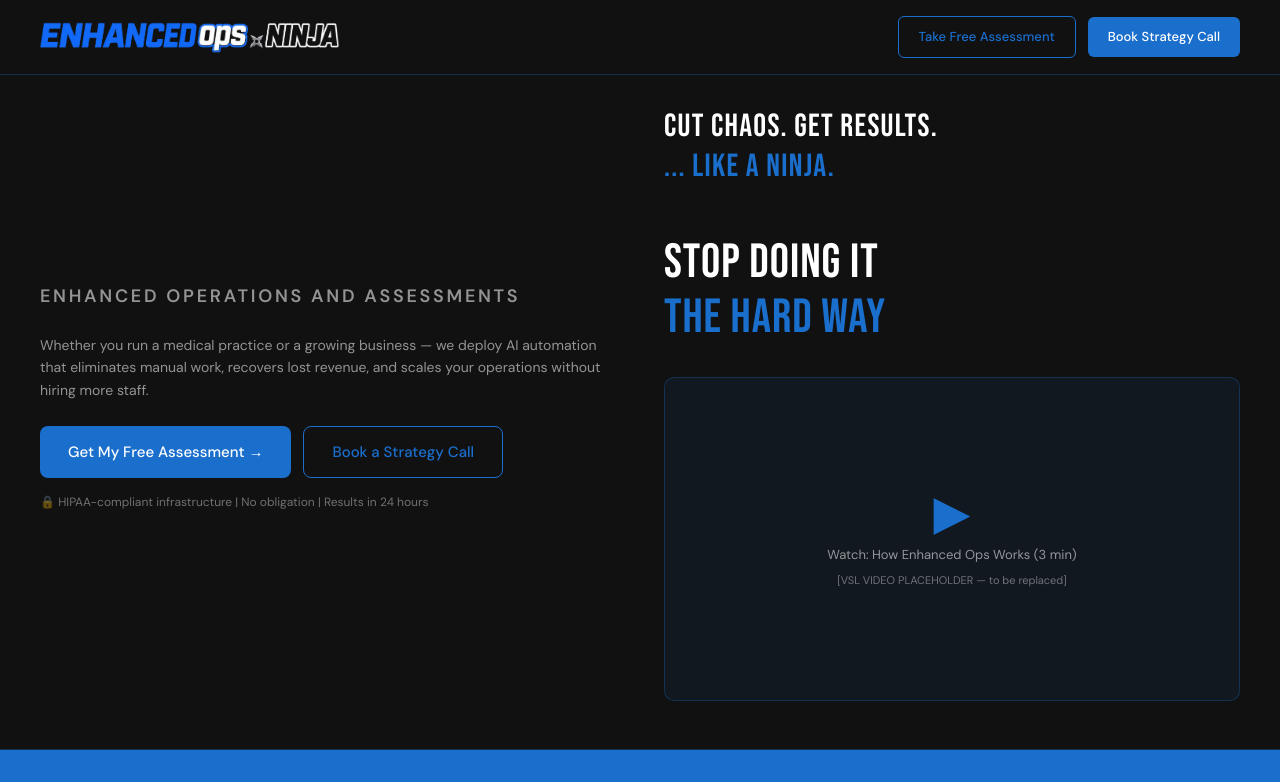
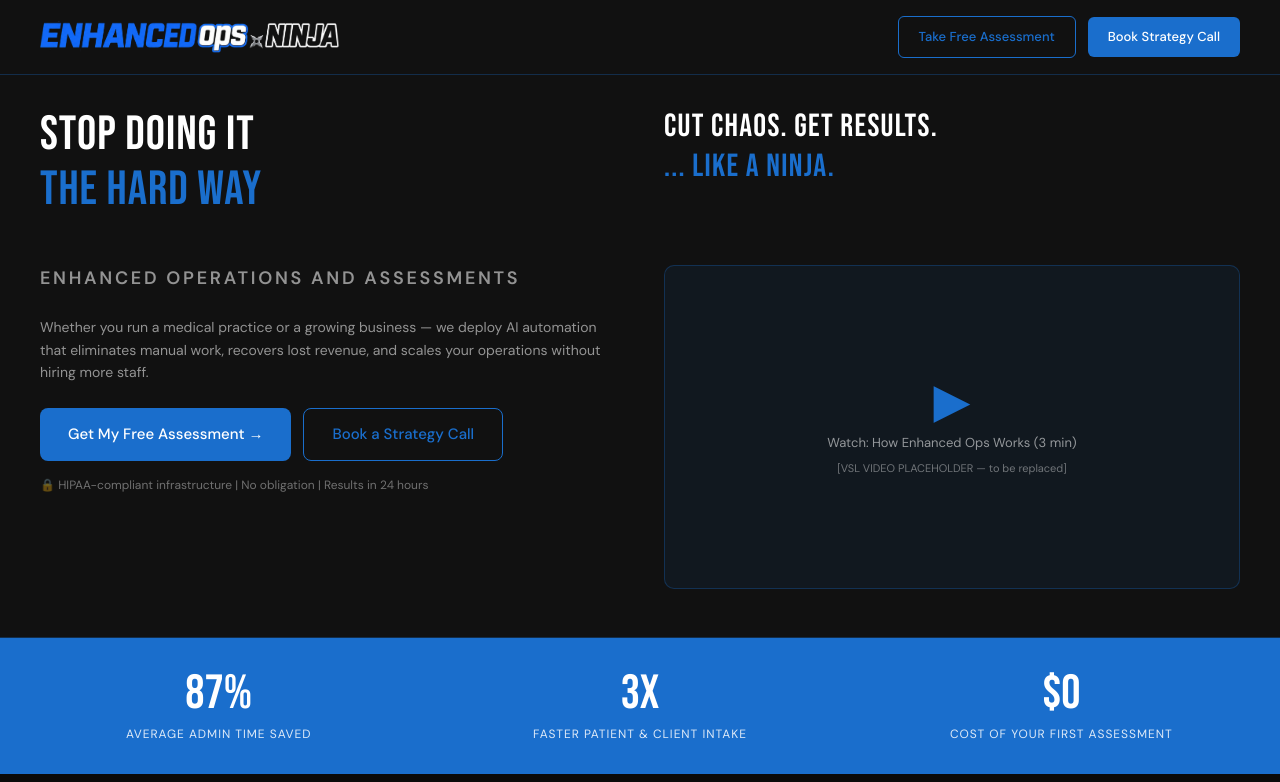
Before and after one commit to Agent-Artemis/enhanced-ops-ninja, a Next.js app: page / in a window 1280 px wide. Shown: the top 782 px of the page. Built offline with nearby package versions, Linux system fonts and the light colour scheme.

Commit message:
Reorganize hero section layout

```diff
--- a/src/components/marketing/MarketingHero.tsx
+++ b/src/components/marketing/MarketingHero.tsx
@@ -3,8 +3,18 @@ import Link from "next/link";
 export function MarketingHero(props: { onBookCall: () => void }) {
   return (
     <section className="border-b border-[rgb(26_110_204/0.3)] bg-eon-black px-6 pb-12 pt-8">
-      <div className="mx-auto grid max-w-[1200px] items-start gap-12 md:grid-cols-2">
-        <div className="z-[2] mt-0 md:mt-44">
+      <div className="mx-auto grid max-w-[1200px] grid-cols-1 gap-x-12 gap-y-6 md:grid-cols-2 md:grid-rows-[auto_1fr] md:gap-y-12">
+        <h1 className="z-[2] mb-0 font-[family-name:var(--font-bebas)] text-[42px] uppercase leading-[1.15] tracking-[0.02em] md:col-start-1 md:row-start-1 md:text-[48px]">
+          <span className="text-white">STOP DOING IT</span>
+          <br />
+          <span className="text-eon-blue">THE HARD WAY</span>
+        </h1>
+        <p className="z-[2] mb-0 font-[family-name:var(--font-bebas)] text-[32px] uppercase leading-tight tracking-[0.04em] text-white md:col-start-2 md:row-start-1">
+          Cut Chaos. Get Results.
+          <br />
+          <span className="text-eon-blue">... Like a Ninja.</span>
+        </p>
+        <div className="z-[2] flex flex-col md:col-start-1 md:row-start-2">
           <p className="mb-6 text-[18px] font-semibold uppercase tracking-[0.15em] text-[rgb(255_255_255/0.55)]">
             Enhanced operations and assessments
           </p>
@@ -32,17 +42,7 @@ export function MarketingHero(props: { onBookCall: () => void }) {
             🔒 HIPAA-compliant infrastructure | No obligation | Results in 24 hours
           </p>
         </div>
-        <div className="z-[2]">
-          <p className="mb-12 font-[family-name:var(--font-bebas)] text-[32px] uppercase leading-tight tracking-[0.04em] text-white">
-            Cut Chaos. Get Results.
-            <br />
-            <span className="text-eon-blue">... Like a Ninja.</span>
-          </p>
-          <h1 className="mb-8 font-[family-name:var(--font-bebas)] text-[42px] uppercase leading-[1.15] tracking-[0.02em] md:text-[48px]">
-            <span className="text-white">STOP DOING IT</span>
-            <br />
-            <span className="text-eon-blue">THE HARD WAY</span>
-          </h1>
+        <div className="z-[2] md:col-start-2 md:row-start-2">
           <div className="mb-0 flex aspect-video flex-col items-center justify-center rounded-[10px] border border-[rgb(26_110_204/0.3)] bg-[rgb(26_110_204/0.08)] p-8 text-center">
             <div className="mb-2 text-5xl text-eon-blue">▶</div>
             <p className="text-[13px] text-[rgb(255_255_255/0.55)]">
```
